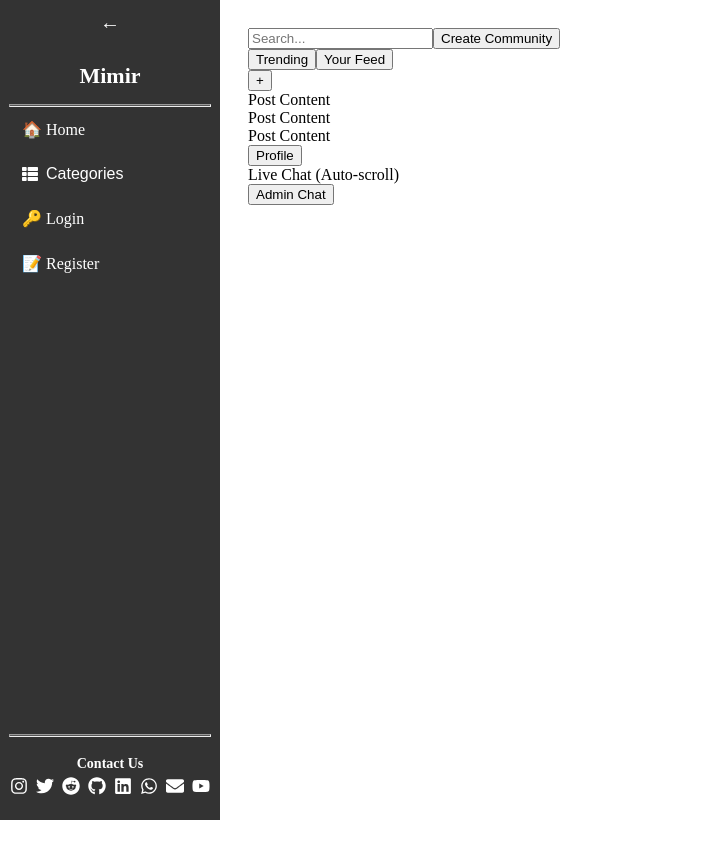
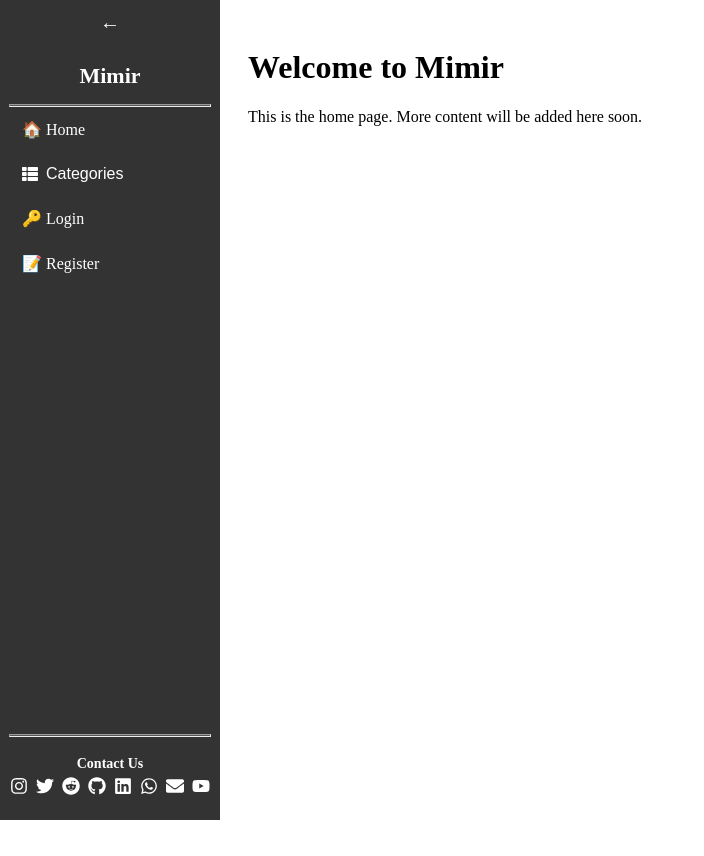
Before and after one commit to pacc-jean/mimir, a React (Create React App) app in the folder client/: page / in a window 1280 px wide. Shown: the whole page, without its empty margins (0-704 px from the left). Built offline with nearby package versions, Linux system fonts and the light colour scheme.

Commit message:
reset Home.js

```diff
--- a/client/src/pages/Home.js
+++ b/client/src/pages/Home.js
@@ -1,42 +1,11 @@
 import React from "react";
-import "./Home.css";
+import  "./Home.css";
 
 const Home = () => {
   return (
-    <div className="home-container">
-      <div className="main-content">
-        {/* Left Section (Scrollable Posts Area) */}
-        <div className="posts-section">
-          {/* Fixed Top Section Inside Posts */}
-          <div className="top-section">
-            <input type="text" placeholder="Search..." className="search-bar" />
-            <button className="create-community-btn">Create Community</button>
-          </div>
-
-          {/* Feed Toggle */}
-          <div className="feed-toggle">
-            <button className="trending-btn">Trending</button>
-            <button className="your-feed-btn">Your Feed</button>
-          </div>
-
-          {/* Floating Create Post Button */}
-          <button className="create-post-btn">+</button>
-
-          {/* Scrollable Posts Container */}
-          <div className="posts-container">
-            <div className="post-box">Post Content</div>
-            <div className="post-box">Post Content</div>
-            <div className="post-box">Post Content</div>
-          </div>
-        </div>
-
-        {/* Right Section (Fixed Side Panel) */}
-        <div className="side-panel">
-          <button className="profile-btn">Profile</button>
-          <div className="live-chat">Live Chat (Auto-scroll)</div>
-          <button className="admin-chat-btn">Admin Chat</button>
-        </div>
-      </div>
+    <div>
+      <h1>Welcome to Mimir</h1>
+      <p>This is the home page. More content will be added here soon.</p>
     </div>
   );
 };
```
